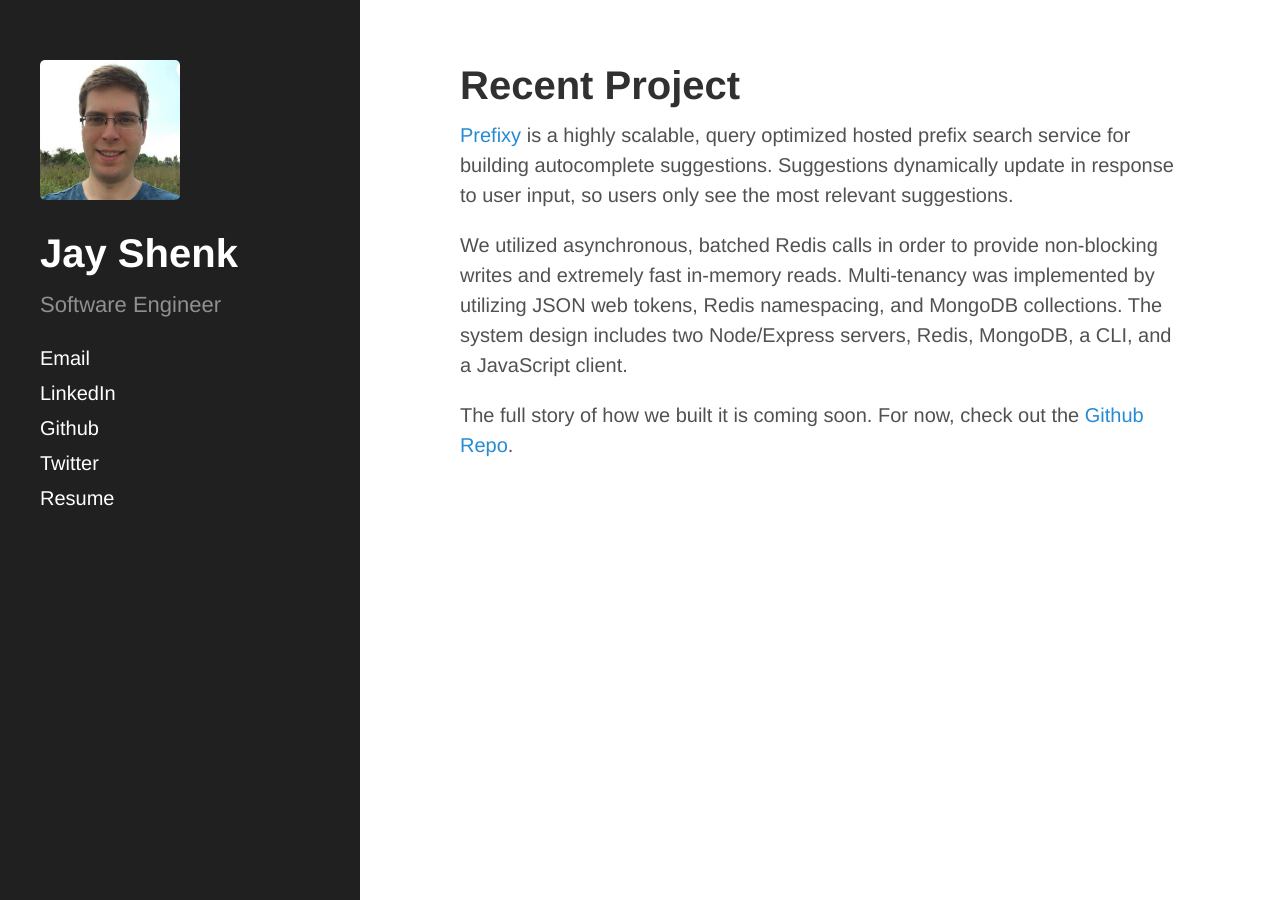
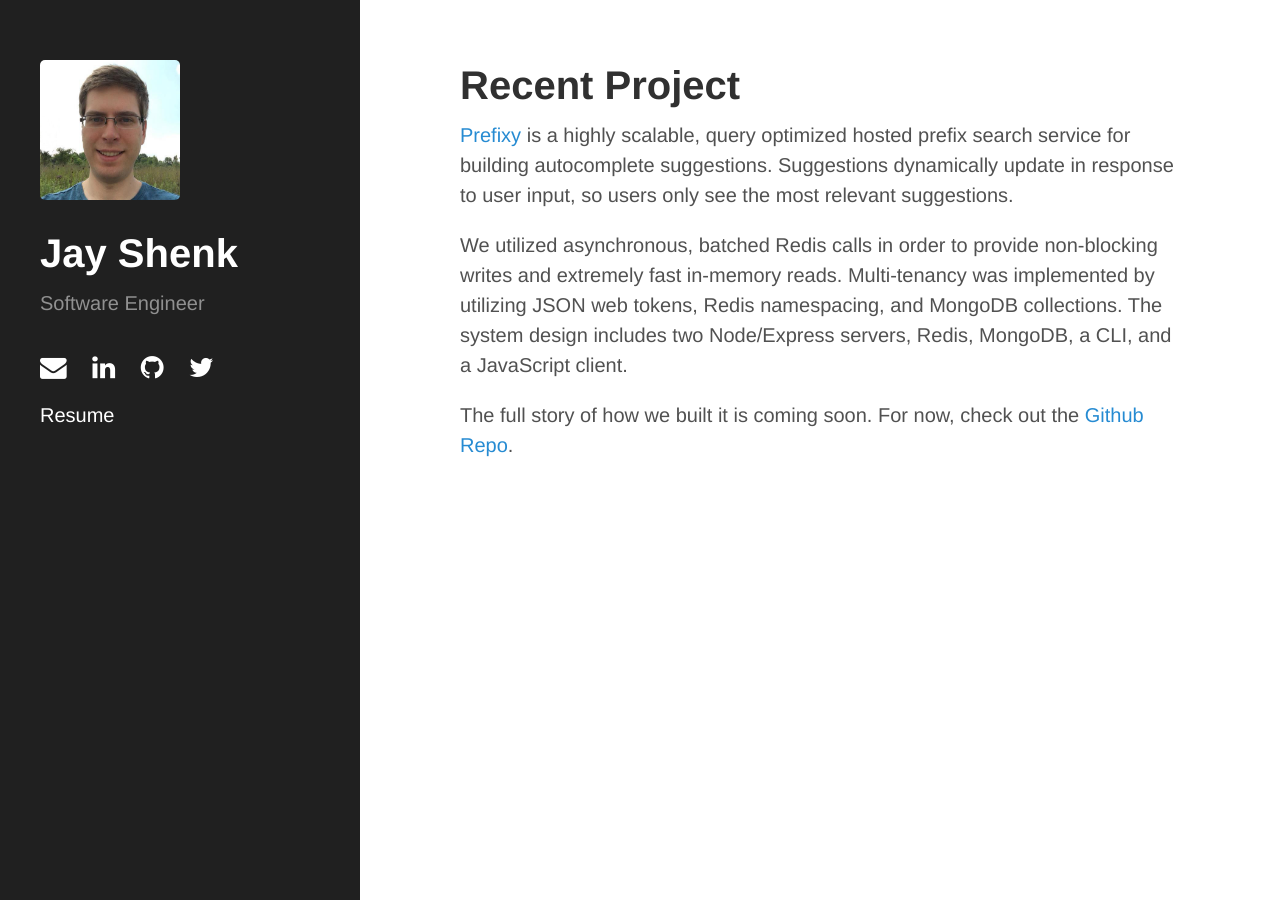
Before and after one commit to jayshenk/jayshenk.github.io, a Jekyll site: the page built from index.md, in a window 1280 px wide. Built offline with Jekyll 4.4.1, drawn with Linux system fonts in a browser that asks for light colours.

Commit message:
add social icons

```diff
--- a/_includes/head.html
+++ b/_includes/head.html
@@ -15,6 +15,7 @@
   </title>
 
   <!-- CSS -->
+  <link rel="stylesheet" href="https://maxcdn.bootstrapcdn.com/font-awesome/4.7.0/css/font-awesome.min.css">
   <link rel="stylesheet" href="{{ site.baseurl }}public/css/poole.css">
   <link rel="stylesheet" href="{{ site.baseurl }}public/css/syntax.css">
   <link rel="stylesheet" href="{{ site.baseurl }}public/css/hyde.css">
--- a/_includes/sidebar.html
+++ b/_includes/sidebar.html
@@ -27,10 +27,13 @@
         {% endif %}
       {% endfor %}
 
-      <a class="sidebar-nav-item" href="mailto:jay.shenk@gmail.com">Email</a>
-      <a class="sidebar-nav-item" href="https://www.linkedin.com/in/jay-shenk-47ab18144/" target="_blank">LinkedIn</a>
-      <a class="sidebar-nav-item" href="https://github.com/jayshenk" target="_blank">Github</a>
-      <a class="sidebar-nav-item" href="https://twitter.com/jay_shenk" target="_blank">Twitter</a>
+      <div class="sidebar-social">
+        <a class="sidebar-social-item fa fa-envelope fa-lg" href="mailto:jay.shenk@gmail.com"></a>
+        <a class="sidebar-social-item fa fa-linkedin fa-lg" href="https://www.linkedin.com/in/jay-shenk-47ab18144/" target="_blank"></a>
+        <a class="sidebar-social-item fa fa-github fa-lg" href="https://github.com/jayshenk" target="_blank"></a>
+        <a class="sidebar-social-item fa fa-twitter fa-lg" href="https://twitter.com/jay_shenk" target="_blank"></a>
+      </div>
+
       <a class="sidebar-nav-item" href="{{ site.baseurl }}public/images/resume_12-14-17.pdf" target="_blank">Resume</a>
     </nav>
   </div>
--- a/public/css/custom.css
+++ b/public/css/custom.css
@@ -4,6 +4,14 @@
  * Flexible banner for housing site name, intro, and "footer" content. Starts
  * out above content in mobile and later moves to the side with wider viewports.
  */
+
+
+/* Sidebar */
+@media (min-width: 48em) {
+  .sidebar {
+    padding-top: 3rem;
+  }
+}
 
 /* About section */
 .sidebar-about h1 {
@@ -19,7 +27,27 @@
     max-width: 50%;
   }
   .lead {
-    font-size: 1.1rem;
+    font-size: 1rem;
+  }
+}
+
+/* Sidebar nav */
+.sidebar-social {
+  text-align: center;
+}
+.sidebar-social-item {
+  padding: 1rem .5rem;
+}
+.sidebar-social-item:hover {
+  text-decoration: none;
+}
+@media (min-width: 48em) {
+  .sidebar-social {
+    text-align: left;
+  }
+  .sidebar-social-item {
+    padding-left: 0;
+    padding-right: 1rem;
   }
 }
 
@@ -29,10 +57,3 @@
     padding-top: 3rem;
   }
 }
-
-/* Sidebar */
-@media (min-width: 48em) {
-  .sidebar {
-    padding-top: 3rem;
-  }
-}
```
Also changed, not shown: public/favicon.ico (renamed from favicon.ico).
